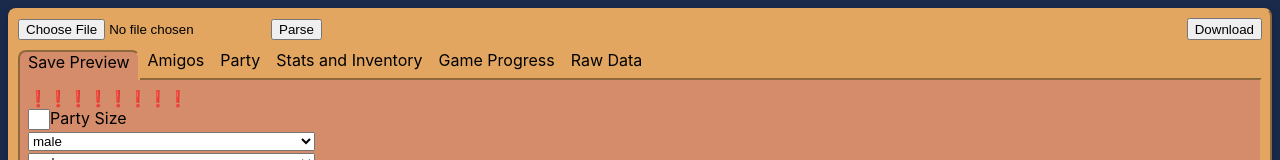
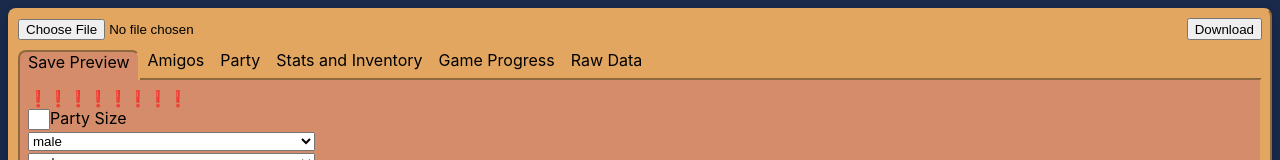
Before and after one commit to BoLThompson/mvsaveeditor, a React (Create React App) app: page /mvsaveeditor/preview in a window 1280 px wide. Shown: the top 160 px of the page. Built offline with nearby package versions, Linux system fonts and the light colour scheme; the HTML template or start-up script is replaced by a standard one.

Commit message:
removed now-useless parse/reread button

```diff
--- a/src/scenes/MvSaveEditor.js
+++ b/src/scenes/MvSaveEditor.js
@@ -84,13 +84,6 @@ function FilePanel() {
         name="save"
         type="File"
       />
-      <button
-        onClick={save.parse}
-      >
-        {
-          save.data ? "Reread" : "Parse"
-        }
-      </button>
     </div>
     <button
       onClick={save.download}
```
